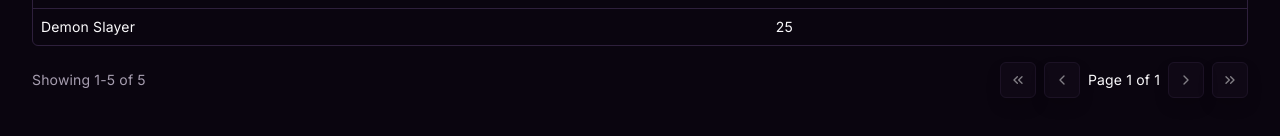
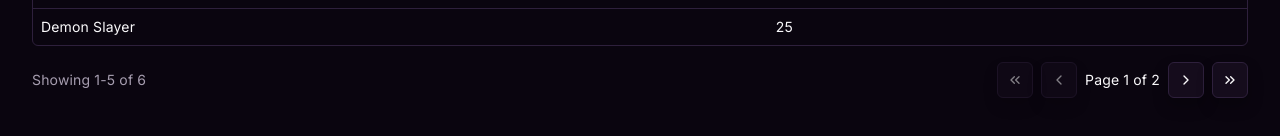
Before and after one commit to Evanz67/anime_diary, a Next.js app: page /anime_list in a window 1280 px wide. Shown: the part 334-470 px from the top of the page. Built offline with nearby package versions, Linux system fonts and the light colour scheme.

Commit message:
Added some comments to new major features
To keep track on what this block of code do

```diff
--- a/app/anime_list/page.js
+++ b/app/anime_list/page.js
@@ -5,11 +5,12 @@ import { AnimeListTable } from "@/components/custom/anime_list_table"
 export default function AnimeList() {
 
   const data = [
-    { id: 1, anime: "Naruto", entries: 50 },
+    { id: 1, anime: "Naruto", entries: Math.max(50,100)},
     { id: 2, anime: "One Piece", entries: 70 },
     { id: 3, anime: "Attack on Titan", entries: 30 },
     { id: 4, anime: "My Hero Academia", entries: 40 },
     { id: 5, anime: "Demon Slayer", entries: 25 },
+    { id: 6, anime: "Fullmetal Alchemist", entries: 60 },
   ]
 
   const columns = [
--- a/components/custom/anime_list_table.jsx
+++ b/components/custom/anime_list_table.jsx
@@ -44,6 +44,7 @@ export function AnimeListTable({ columns, data, pageSize = 10 }) {
 
   return (
     <div className="space-y-4">
+      {/* Table */}
       <div className="rounded-md border">
         <Table>
           <TableHeader>
@@ -75,6 +76,7 @@ export function AnimeListTable({ columns, data, pageSize = 10 }) {
         </Table>
       </div>
 
+      {/* Pagination */}
       <div className="flex items-center justify-between">
         <div className="text-sm text-muted-foreground">
           Showing {startIndex + 1}-{Math.min(endIndex, data.length)} of {data.length}
```
